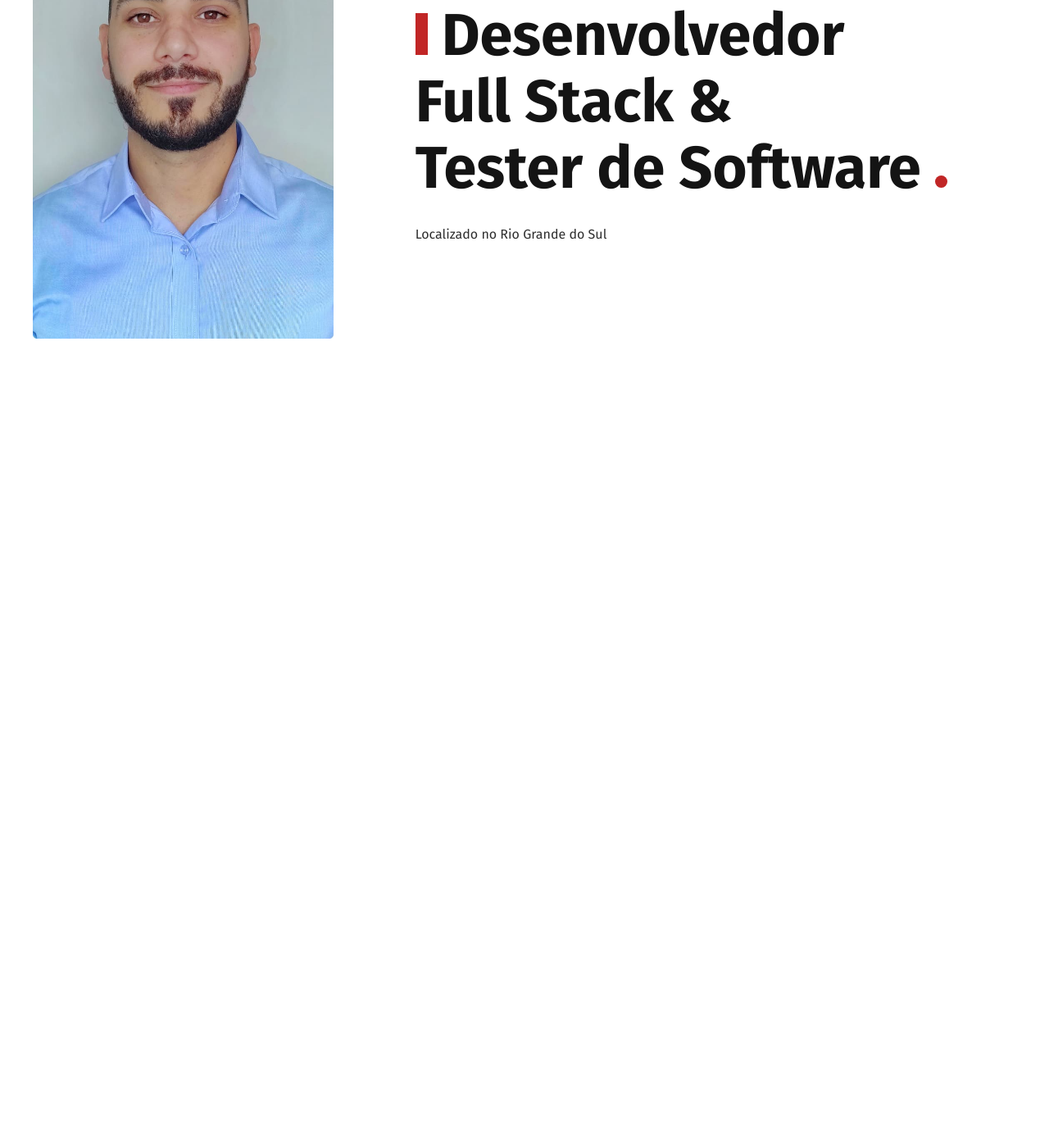
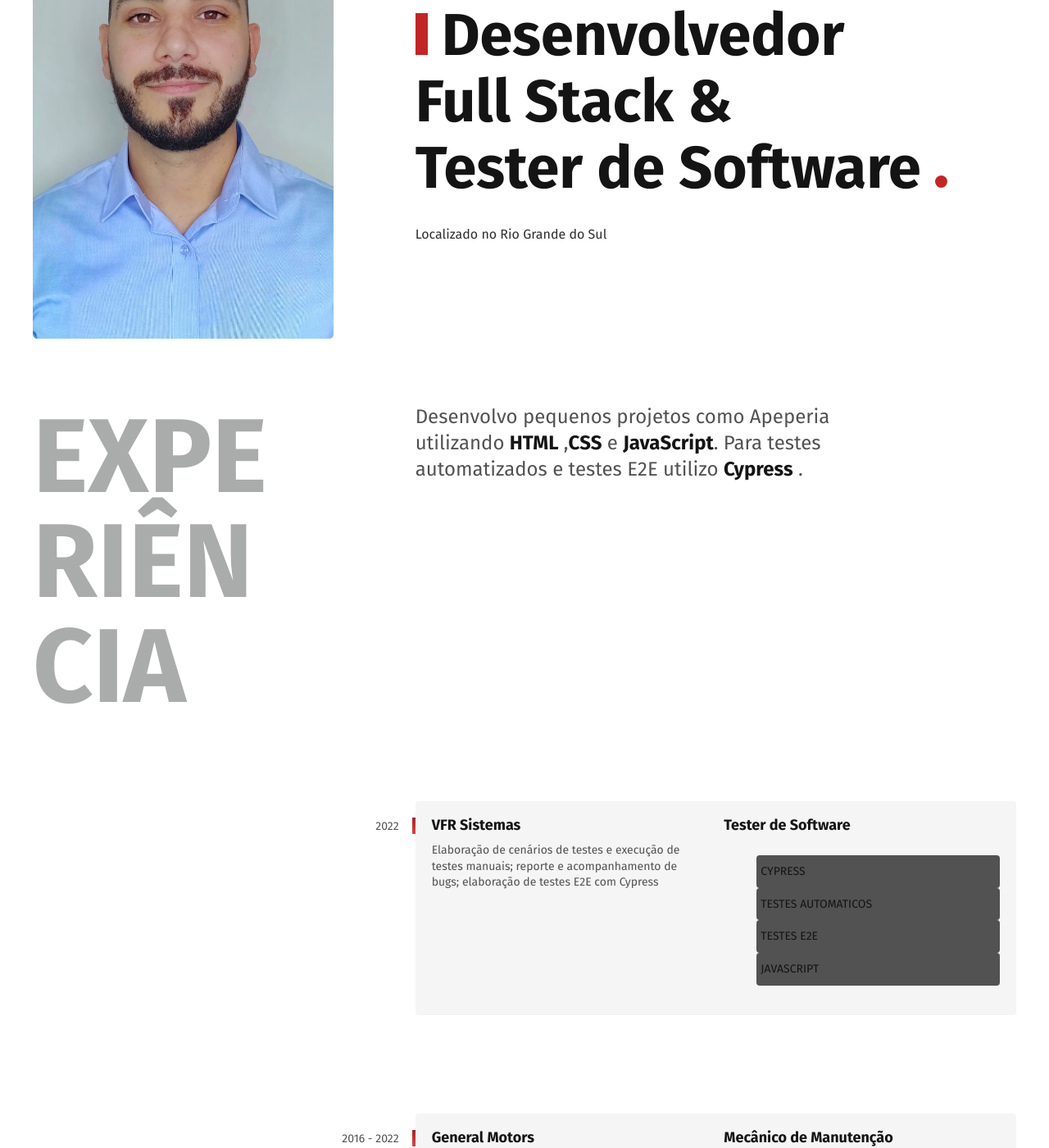
Before and after one commit to Rafaelbitencourrt/Curriculo-web, a plain HTML site: page index.html in a window 1280 px wide. Shown: the part 309-1709 px from the top of the page at 82% size. Before the commit the page ends 800 px from the top, so only its background shows below. Drawn offline with Linux system fonts and the light colour scheme.

Commit message:
atualização exp

```diff
--- /dev/null
+++ b/css/exp.css
@@ -0,0 +1,84 @@
+.experiencia {
+  max-width: 1200px;
+  padding: 40px 20px;
+  margin: 0 auto;
+  display: grid;
+  grid-template-columns: 1fr 2fr;
+  gap: 100px;
+}
+
+.experiencia .subtitulo {
+  color: #aaacac;
+}
+
+.experiencia_texto {
+  font-size: 1.5rem;
+  line-height: 1.33;
+  max-width: 40ch;
+  margin-bottom: 60px;
+  color: #525252;
+  justify-items: center;
+}
+
+.experiencia_texto strong {
+  color: #141414;
+}
+
+.empresa {
+  display: grid;
+  grid-template-columns: 1fr 1fr;
+  grid-column: 2;
+  gap: 10px 20px;
+  padding: 20px;
+  background-color: #f5f5f5;
+  margin-bottom: 20px;
+  border-radius: 4px;
+  position: relative;
+}
+
+.empresa::before {
+  content: "";
+  display: block;
+  width: 4px;
+  height: 20px;
+  background: linear-gradient(#a12626, #da4444);
+  position: absolute;
+  top: 20px;
+  left: -4px;
+}
+.empresa_ano {
+  position: absolute;
+  left: -100px;
+  text-align: right;
+  width: 80px;
+  top: 22px;
+  color: #525252;
+  font-size: 0.875rem;
+}
+
+.empresa_titulo {
+  font-size: 1.125rem;
+  line-height: 1.1;
+  font-weight: bold;
+}
+
+.empresa_texto {
+  font-size: 0.875rem;
+  line-height: 1.4;
+  color: #525252;
+}
+
+.empresa_habilidades {
+  display: flex;
+  flex-wrap: wrap;
+  gap: 10px;
+  align-items: flex-start;
+}
+
+.empresa_habilidade li {
+  font-size: 00.875rem;
+  line-height: 1.4;
+  border-radius: 4px;
+  padding: 10px 5px;
+  background-color: #525252;
+}
--- a/css/global.css
+++ b/css/global.css
@@ -33,3 +33,12 @@ img {
   max-width: 100%;
   display: block;
 }
+
+.subtitulo {
+  font-weight: 700;
+  font-size: 8rem;
+  word-break: break-all;
+  line-height: 1;
+  max-width: 4ch;
+  text-transform: uppercase;
+}
--- a/css/style.css
+++ b/css/style.css
@@ -1,3 +1,4 @@
 @import "./global.css";
 @import "./header.css";
 @import "./introducao.css";
+@import "./exp.css";
--- a/index.html
+++ b/index.html
@@ -35,5 +35,45 @@
         <p>Localizado no Rio Grande do Sul</p>
       </div>
     </main>
+    <section class="experiencia" id="experiencia" aria-label="Expêriencia">
+      <h2 class="subtitulo">Experiência</h2>
+      <div>
+        <p class="experiencia_texto">
+          Desenvolvo pequenos projetos como Apeperia utilizando
+          <strong>HTML</strong> ,<strong>CSS</strong> e
+          <strong> JavaScript</strong>. Para testes automatizados e testes E2E
+          utilizo <strong>Cypress</strong> .
+        </p>
+      </div>
+      <div class="empresa">
+        <span class="empresa_ano">2022</span>
+        <h3 class="empresa_titulo">VFR Sistemas</h3>
+        <span class="empresa_titulo">Tester de Software</span>
+        <p class="empresa_texto">
+          Elaboração de cenários de testes e execução de testes manuais; reporte
+          e acompanhamento de bugs; elaboração de testes E2E com Cypress
+        </p>
+        <ul class="empresa_habilidade">
+          <li>CYPRESS</li>
+          <li>TESTES AUTOMATICOS</li>
+          <li>TESTES E2E</li>
+          <li>JAVASCRIPT</li>
+        </ul>
+      </div>
+      <div class="empresa">
+        <span class="empresa_ano">2016 - 2022</span>
+        <h3 class="empresa_titulo">General Motors</h3>
+        <span class="empresa_titulo">Mecânico de Manutenção</span>
+        <p class="empresa_texto">
+          Elaboração de cenários de testes e execução de testes manuais; reporte
+          e acompanhamento de bugs; elaboração de testes E2E com Cypress
+        </p>
+        <ul class="empresa_habilidade">
+          <li>AUTOMAÇÃO</li>
+          <li>MELHORIA DE PROCESSOS</li>
+          <li>MANUTENÇÃO</li>
+        </ul>
+      </div>
+    </section>
   </body>
 </html>
```
